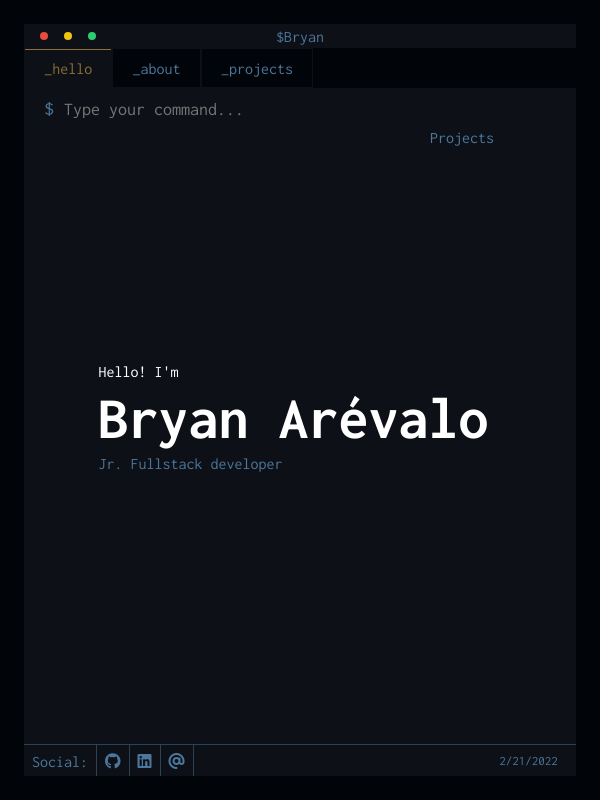
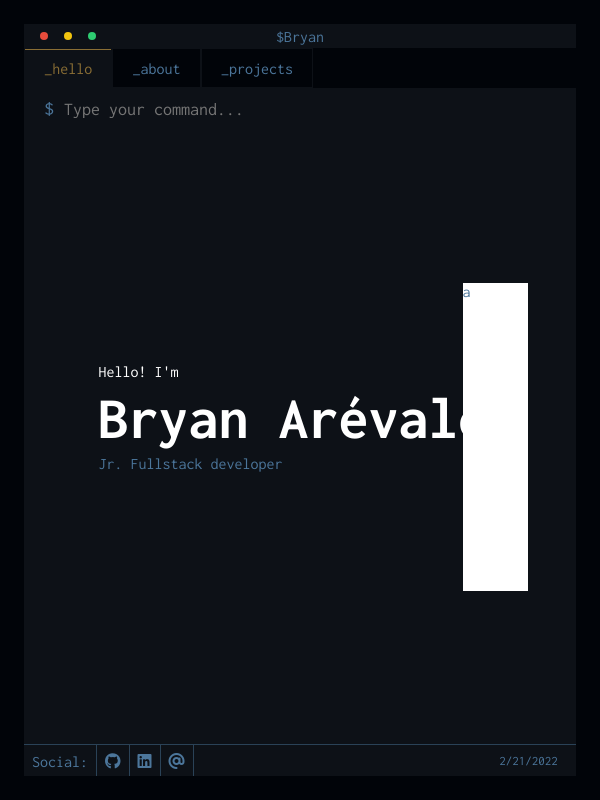
Before and after one commit to ripterdust/Portfolio2022, a React (Create React App) app: page / in a window 600 px wide. Built offline with nearby package versions, Linux system fonts and the light colour scheme.

Commit message:
Added the project cardt

```diff
--- a/src/components/MyData.js
+++ b/src/components/MyData.js
@@ -1,3 +1,5 @@
+import { Link } from "react-router-dom"
+
 export const MyData = () => {
   return <div className="myData">
     <div className="name">
@@ -12,7 +14,9 @@ export const MyData = () => {
       </div>
     </div>
     <div className="projects">
-      Projects
+      <Link to="project" className="projectCardHello">
+        a
+      </Link>
     </div>
   </div>
 }
--- a/src/styles/_myData.scss
+++ b/src/styles/_myData.scss
@@ -17,6 +17,17 @@
             color: white;
             padding: .1em 0;
             font-weight: 700;
+        }
+    }
+
+    .projects{
+        width: 100%;
+        display: flex;
+        justify-content: center;
+        align-items: center;
+        .projectCardHello{
+            background: white;
+
         }
     }
 
@@ -42,6 +53,13 @@
             font-size: 40px;
             white-space: nowrap;
         }
+
+        .projects{
+            .projectCardHello{
+                width: 80%;
+                height: 80%;
+            }
+        }
     }
 }
 
@@ -63,5 +81,14 @@
         .dev{
             margin-bottom: 2.5em;
         }
+
+        .projects{
+            .projectCardHello{
+                width: 50%;
+                height: 50%;
+            }
+        }
+
+
     }
 }
```
